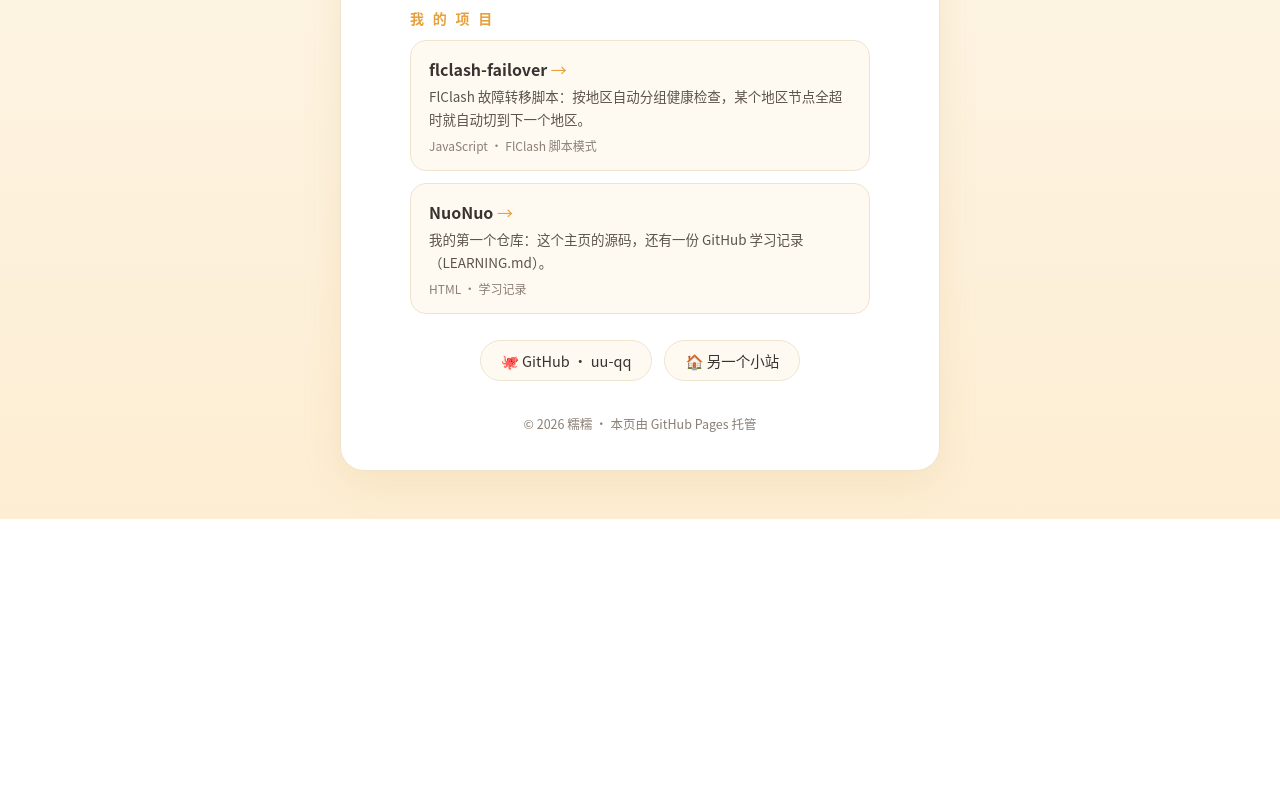
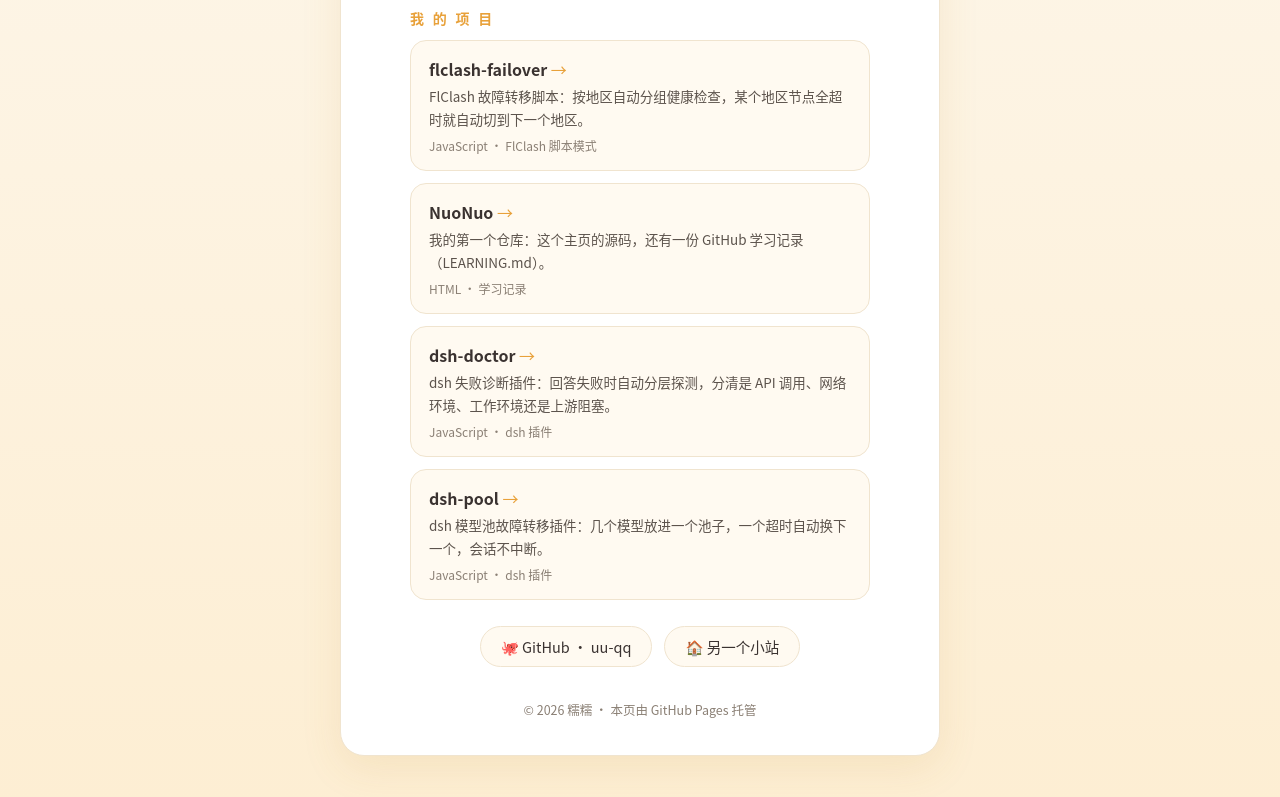
Before and after one commit to uu-qq/NuoNuo, a plain HTML site: page index.html in a window 1280 px wide. Shown: the part 462-1259 px from the top of the page. Before the commit the page ends 981 px from the top, so only its background shows below. Drawn offline with Linux system fonts and the light colour scheme.

Commit message:
主页新增 dsh-doctor、dsh-pool 两个项目卡片

```diff
--- a/index.html
+++ b/index.html
@@ -75,6 +75,16 @@
         <div class="desc">我的第一个仓库：这个主页的源码，还有一份 GitHub 学习记录（LEARNING.md）。</div>
         <div class="meta">HTML · 学习记录</div>
       </a>
+      <a class="project" href="https://github.com/uu-qq/dsh-doctor" target="_blank" rel="noopener">
+        <div class="name">dsh-doctor <span class="arrow">→</span></div>
+        <div class="desc">dsh 失败诊断插件：回答失败时自动分层探测，分清是 API 调用、网络环境、工作环境还是上游阻塞。</div>
+        <div class="meta">JavaScript · dsh 插件</div>
+      </a>
+      <a class="project" href="https://github.com/uu-qq/dsh-pool" target="_blank" rel="noopener">
+        <div class="name">dsh-pool <span class="arrow">→</span></div>
+        <div class="desc">dsh 模型池故障转移插件：几个模型放进一个池子，一个超时自动换下一个，会话不中断。</div>
+        <div class="meta">JavaScript · dsh 插件</div>
+      </a>
     </div>
     <div class="links">
       <a href="https://github.com/uu-qq" target="_blank" rel="noopener">🐙 GitHub · uu-qq</a>
```
